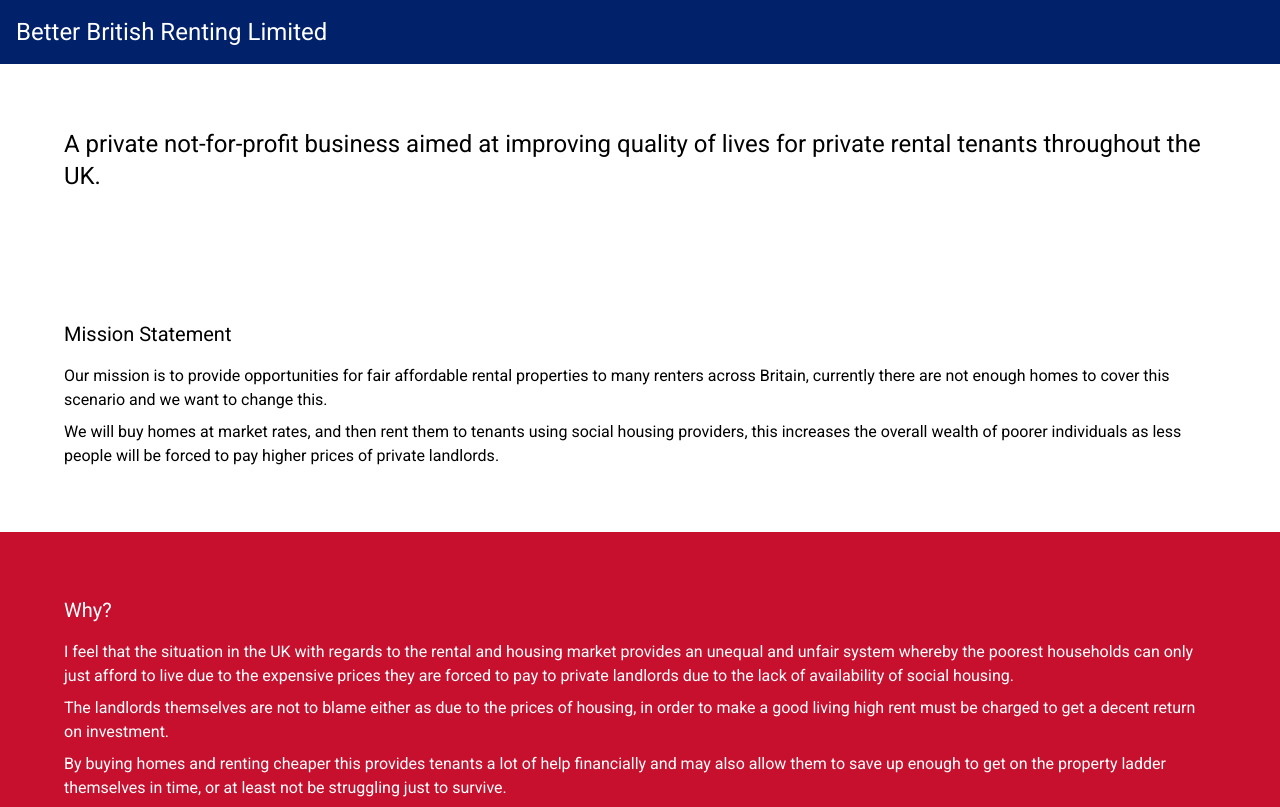
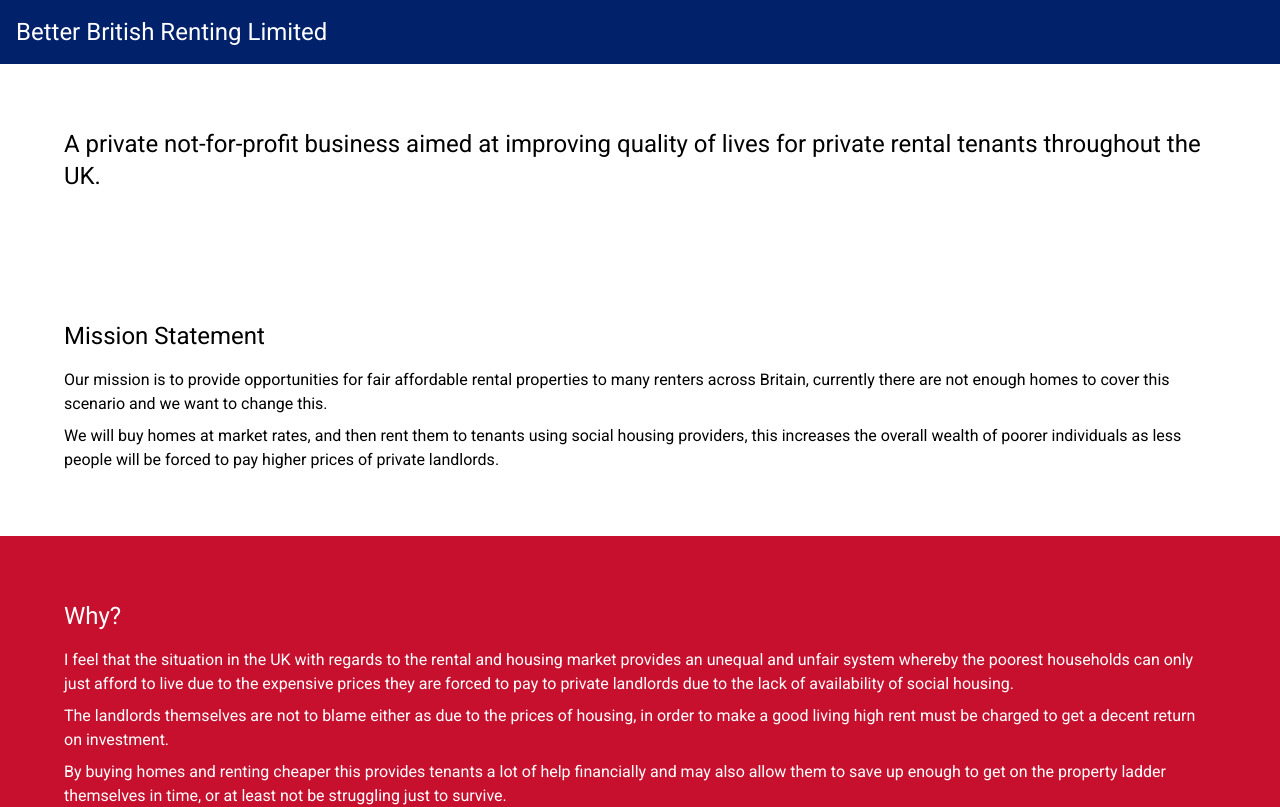
Before and after one commit to Better-Britain/Renting-Website, a Next.js app: page / in a window 1280 px wide. Shown: the top 807 px of the page. Built offline with nearby package versions, Linux system fonts and the light colour scheme.

Commit message:
Increase intro section headings text size.

```diff
--- a/pages/index.tsx
+++ b/pages/index.tsx
@@ -8,7 +8,7 @@ const IntroSection = ({ color, children, heading }: any) => {
   if (color === 'blue') { colorClass = 'bg-blue-uk text-white-uk' }
   return (
     <section className={`p-16 ${colorClass}`}>
-      <h1 className='text-xl mb-4'>{heading}</h1>
+      <h1 className='text-2xl mb-4'>{heading}</h1>
       {children}
     </section>
   )
```
